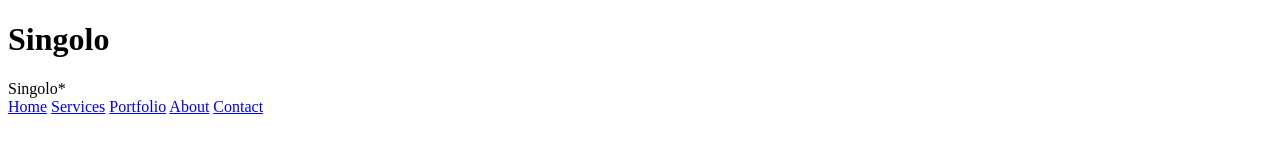
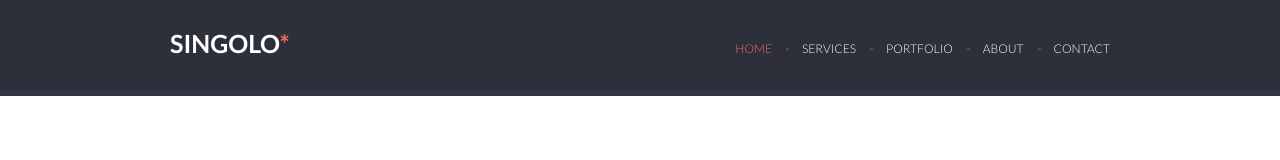
Before and after one commit to Ligalaiz/singolo, a plain HTML site: page singolo1.html in a window 1280 px wide. Drawn offline with Linux system fonts and the light colour scheme.

Commit message:
style: add styles for header

```diff
--- a/singolo1.css
+++ b/singolo1.css
@@ -31,3 +31,188 @@
   font-style: normal;
   font-weight: 900;
 }
+
+/* Basic style */
+html {
+  box-sizing: border-box;
+}
+
+*,
+*::before,
+*::after {
+  box-sizing: inherit;
+}
+
+h1,
+h2,
+h3,
+p {
+  margin-top: 0;
+  margin-bottom: 0;
+}
+
+.wrapper {
+  min-width: 320px;
+
+  overflow-x: hidden;
+}
+
+.container {
+  width: 100%;
+  max-width: 1020px;
+  margin: 0 auto;
+  padding: 0 40px;
+}
+
+:-moz-input:focus,
+:-ms-input:focus,
+::-webkit-input:focus,
+input:focus {
+  outline: none;
+}
+
+:focus {
+  outline: none;
+}
+
+body {
+  margin: 0;
+  overflow-x: hidden;
+
+  color: #666d89;
+  font-family: "Lato", "Arial", sans-serif;
+  font-weight: 300;
+  font-size: 14px;
+  line-height: 1.5;
+
+  background-color: #ffffff;
+  line-height: 1.5;
+  -webkit-font-smoothing: antialiased;
+}
+
+a {
+  text-decoration: none;
+}
+
+img {
+  max-width: 100%;
+  height: auto;
+}
+
+.visually-hidden {
+  position: absolute;
+
+  width: 1px;
+  height: 1px;
+  margin: -1px;
+  padding: 0;
+  overflow: hidden;
+
+  border: 0;
+
+  clip: rect(0 0 0 0);
+}
+
+.visually-hidden:not(:focus):not(:active) {
+  position: absolute;
+  width: 1px;
+  height: 1px;
+  margin: -1px;
+  border: 0;
+  padding: 0;
+  white-space: nowrap;
+  clip-path: inset(100%);
+  clip: rect(0 0 0 0);
+  overflow: hidden;
+}
+
+.reset-list {
+  margin: 0;
+  padding: 0;
+
+  list-style: none;
+}
+
+/* Header */
+.main-header {
+  padding: 26px 0 26px;
+  border-bottom: 6px solid #323746;
+
+  color: #ffffff;
+
+  background-color: #2d303a;
+}
+
+.main-header__menu {
+  display: flex;
+  justify-content: space-between;
+  align-items: baseline;
+  flex-wrap: wrap;
+}
+
+/* Logo */
+.logo {
+  margin-right: 20px;
+}
+
+.logo__link {
+  font-size: 25px;
+  line-height: 1.5;
+  font-weight: 700;
+  text-transform: uppercase;
+}
+
+.logo__sign {
+  color: #f06c64;
+}
+
+/* Navigation */
+.nav {
+  display: flex;
+  justify-content: space-between;
+}
+
+.nav__link {
+  position: relative;
+
+  padding-right: 30px;
+
+  font-size: 12px;
+  line-height: 1.5;
+  color: #ffffff;
+  text-transform: uppercase;
+
+  transition: color 0.2s linear;
+}
+
+.nav__link:last-child {
+  padding-right: 0;
+}
+
+.nav__link:first-child {
+  color: #f06c64;
+  cursor: default;
+}
+
+.nav__link::after {
+  content: "";
+  position: absolute;
+  right: 13px;
+  top: 50%;
+  transform: translateY(-50%);
+
+  width: 3px;
+  height: 3px;
+
+  border-radius: 50%;
+
+  background-color: #494e62;
+}
+
+.nav__link:last-child::after {
+  display: none;
+}
+
+.nav__link:hover {
+  color: #f06c64;
+}
```
